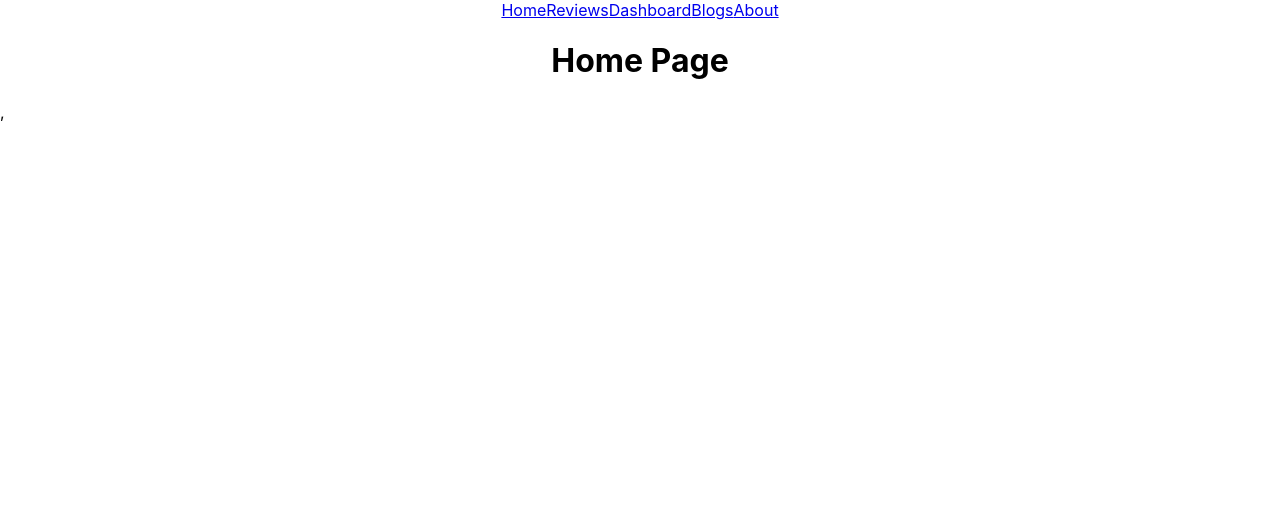
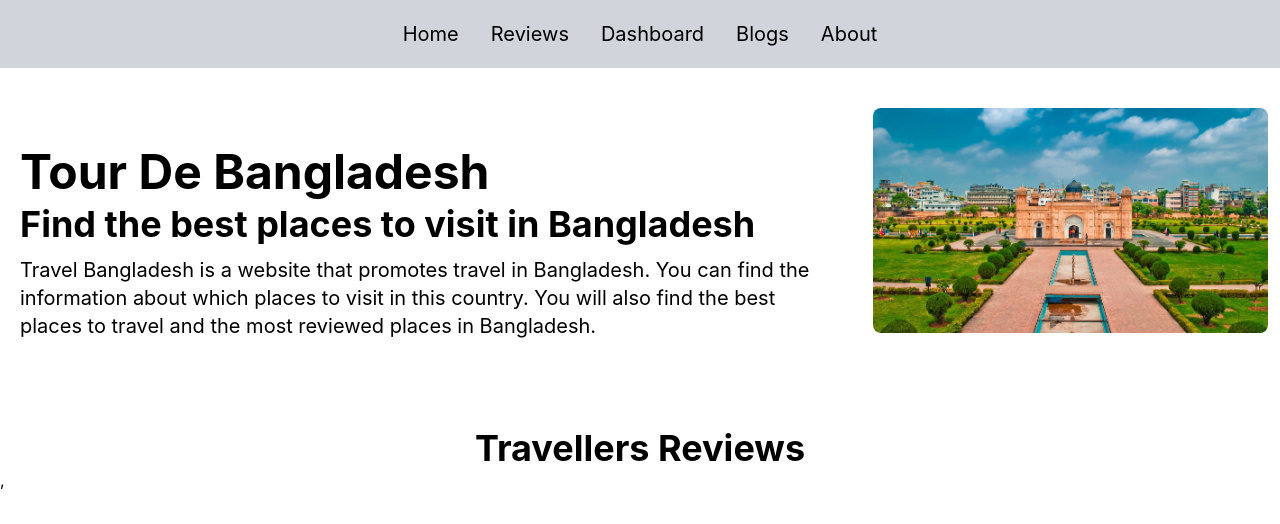
Before and after one commit to SAIF-ANWAR/React-Router-Assignment, a React (Create React App) app: page / in a window 1280 px wide. Shown: the top 524 px of the page. Built offline with nearby package versions, Linux system fonts and the light colour scheme.

Commit message:
home-page

```diff
--- a/public/index.html
+++ b/public/index.html
@@ -1,14 +1,12 @@
 <!DOCTYPE html>
 <html lang="en">
+
 <head>
   <meta charset="utf-8" />
   <link rel="icon" href="%PUBLIC_URL%/favicon.ico" />
   <meta name="viewport" content="width=device-width, initial-scale=1" />
   <meta name="theme-color" content="#000000" />
-    <meta
-      name="description"
-      content="Web site created using create-react-app"
-    />
+  <meta name="description" content="Web site created using create-react-app" />
   <link rel="apple-touch-icon" href="%PUBLIC_URL%/logo192.png" />
   <!--
       manifest.json provides metadata used when your web app is installed on a
@@ -24,8 +22,9 @@
       work correctly both with client-side routing and a non-root public URL.
       Learn how to configure a non-root public URL by running `npm run build`.
     -->
-    <title>React App</title>
+  <title>Travel Bangladesh</title>
 </head>
+
 <body>
   <noscript>You need to enable JavaScript to run this app.</noscript>
   <div id="root"></div>
@@ -40,4 +39,5 @@
       To create a production bundle, use `npm run build` or `yarn build`.
     -->
 </body>
+
 </html>
--- a/src/App.js
+++ b/src/App.js
@@ -6,13 +6,14 @@ import Dashboard from './components/Dashboard/Dashboard';
 import Header from './components/Header/Header';
 import Home from './components/Home/Home';
 import Review from './components/Review/Review';
+import logo from './travel.jpg';
 
 function App() {
   return (
-    <div className="App">
+    <div>
       <Header></Header>
       <Routes>
-        <Route path='/' element={<Home></Home>}></Route>
+        <Route path='/' element={<Home logo={logo}></Home>}></Route>
         <Route path='/reviews' element={<Review></Review>}></Route>
         <Route path='/dashboard' element={<Dashboard></Dashboard>}></Route>
         <Route path='/blogs' element={<Blogs></Blogs>}></Route>
--- a/src/components/Header/Header.js
+++ b/src/components/Header/Header.js
@@ -3,12 +3,12 @@ import { Link } from 'react-router-dom';
 
 const Header = () => {
     return (
-        <nav>
-            <Link to="/">Home</Link>
-            <Link to="/reviews">Reviews</Link>
-            <Link to="/dashboard">Dashboard</Link>
-            <Link to="/blogs">Blogs</Link>
-            <Link to="/about">About</Link>
+        <nav className='text-xl text-center p-5 bg-gray-300'>
+            <Link className='px-4' to="/">Home</Link>
+            <Link className='px-4' to="/reviews">Reviews</Link>
+            <Link className='px-4' to="/dashboard">Dashboard</Link>
+            <Link className='px-4' to="/blogs">Blogs</Link>
+            <Link className='px-4' to="/about">About</Link>
         </nav>
     );
 };
--- a/src/components/Home/Home.js
+++ b/src/components/Home/Home.js
@@ -1,9 +1,37 @@
 import React from 'react';
 
-const Home = () => {
+
+const Home = ({ logo }) => {
     return (
         <div>
-            <h1>Home  Page</h1>
+            <div className='flex justify-between'>
+                <div className='p-7 pt-10 mt-10 px-5'>
+                    <h1 className='text-5xl font-bold'>Tour De Bangladesh</h1>
+                    <h2 className='text-4xl font-bold mt-2'>Find the best places to visit in Bangladesh</h2>
+                    <p className='text-xl mt-3'>Travel Bangladesh is a website that promotes travel in Bangladesh. You can find the information
+                        about which  places to visit in  this country. You will also find the best places to travel and
+                        the most  reviewed places in Bangladesh.
+                    </p>
+                </div>
+
+                <div className='w-4/5 pt-10 mx-3'>
+                    <img className=' rounded-lg' src={logo} alt="" />
+                </div>
+            </div>
+            <div>
+                <h1 className='text-4xl text-center font-bold mt-10 pt-5'>Travellers Reviews</h1>
+            </div>
+            <div>
+                <div>
+
+                </div>
+                <div>
+
+                </div>
+                <div>
+
+                </div>
+            </div>
         </div>
     );
 };
--- a/src/index.css
+++ b/src/index.css
@@ -11,3 +11,7 @@ code {
   font-family: source-code-pro, Menlo, Monaco, Consolas, 'Courier New',
     monospace;
 }
+
+@tailwind base;
+@tailwind components;
+@tailwind utilities;
```
Also changed, not shown: public/travel.jpg (added), src/travel.jpg (added). Lines whose indentation alone changed are shown as unchanged.
